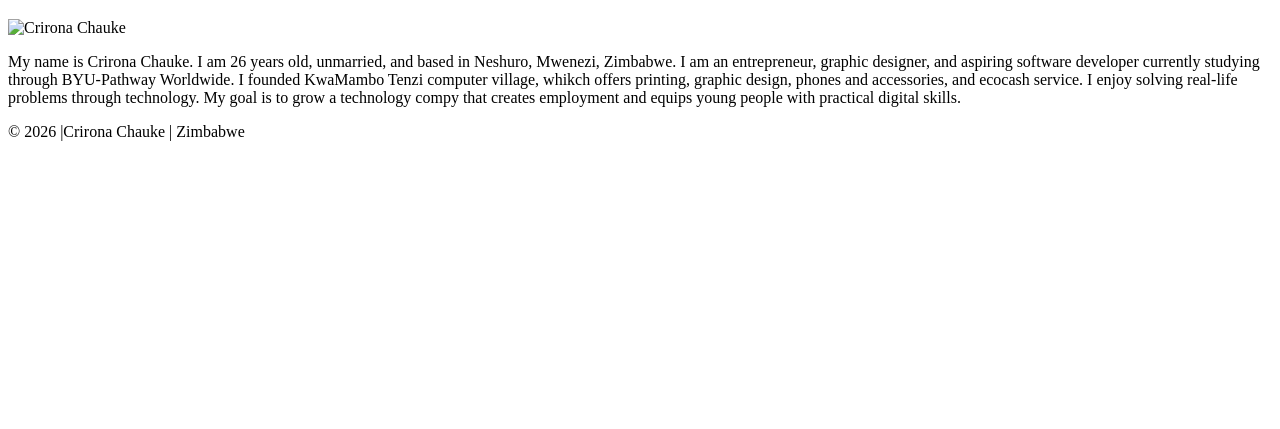
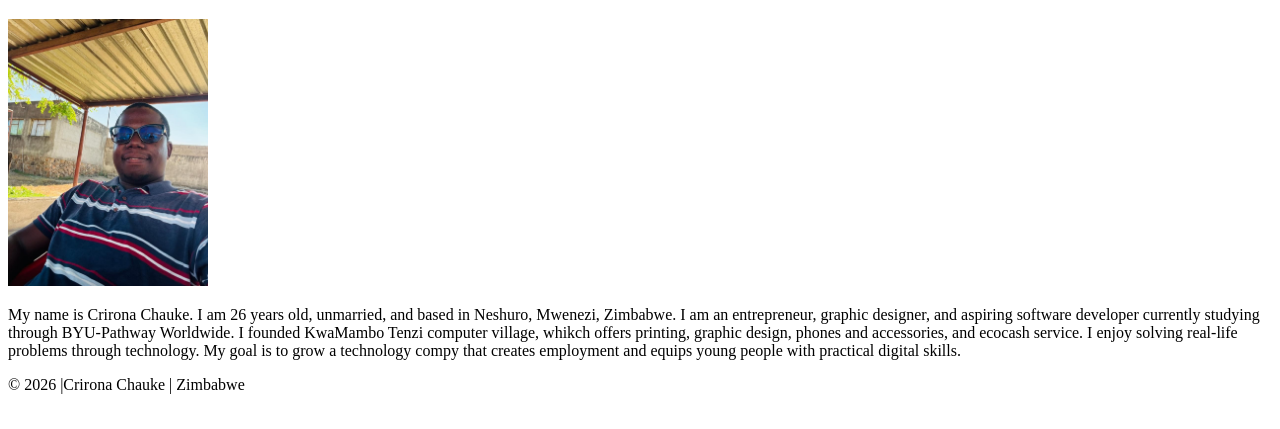
Before and after one commit to MTCrirona/wdd130, a plain HTML site: page index.html in a window 1280 px wide. Shown: the part 87-516 px from the top of the page. Drawn offline with Linux system fonts and the light colour scheme.

Commit message:
plain text

```diff
--- a/index.html
+++ b/index.html
@@ -18,7 +18,7 @@
     <main>
         <h1> Crirona Chauke | WDD 130
         </h1>
-        <img src="images/profile.jpeg" alt="Crirona Chauke" width="200">
+        <img src="images/profile.jpg" alt="Crirona Chauke" width="200">
         <p>
             My name is Crirona Chauke. I am 26 years old, unmarried, and based in Neshuro, Mwenezi, Zimbabwe.
             I am an entrepreneur, graphic designer, and aspiring software developer currently studying through BYU-Pathway Worldwide.
```
